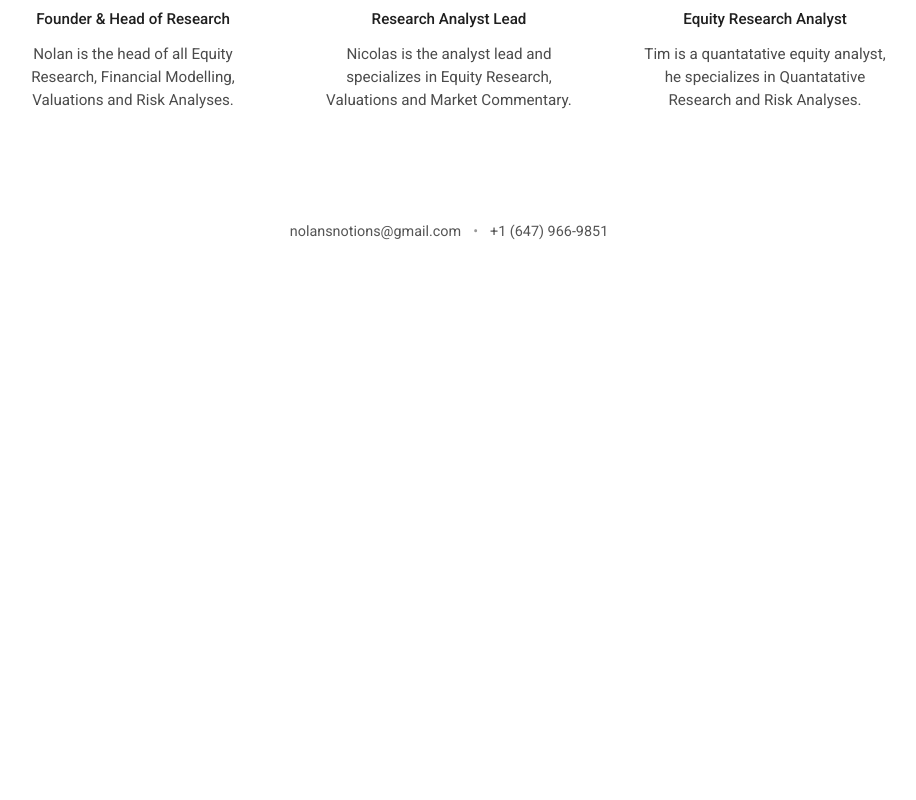
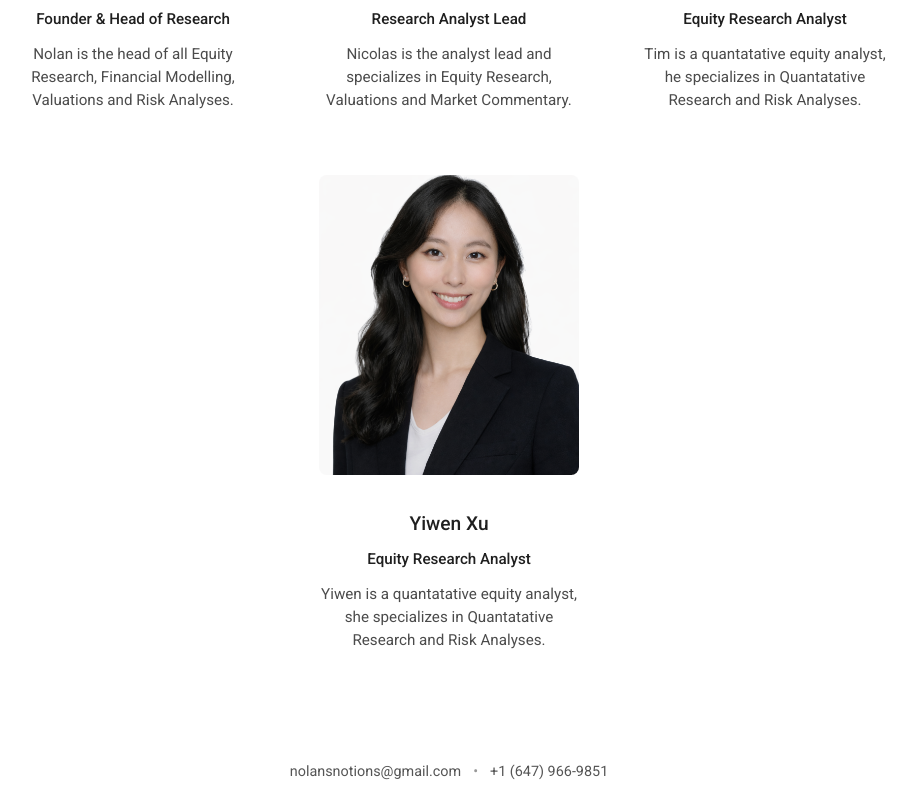
Before and after one commit to NolanKushnir04/capital-notions, a Next.js app: page /about in a window 1280 px wide. Shown: the part 775-1575 px from the top of the page, without its empty margins (191-1107 px from the left). Before the commit the page ends 1035 px from the top, so only its background shows below. Built offline with nearby package versions, Linux system fonts and the light colour scheme.

Commit message:
Adding Yiwen headshot

```diff
--- a/app/about/page.tsx
+++ b/app/about/page.tsx
@@ -212,6 +212,58 @@ export default function AboutPage() {
           </p>
         </div>
 
+        {/* Team Member 4 */}
+        <div
+          style={{
+            width: "260px",
+            textAlign: "center",
+          }}
+        >
+          <img
+            src="/team/Linda.jpeg"
+            alt="Tim Sorochkin"
+            style={{
+              width: "260px",
+              height: "300px",
+              objectFit: "cover",
+              borderRadius: "8px",
+              marginBottom: "14px",
+              marginTop: "-8px",
+            }}
+          />
+
+          <h3
+            style={{
+              fontSize: "1.2rem",
+              fontWeight: 500,
+              marginBottom: "6px",
+            }}
+          >
+            Yiwen Xu
+          </h3>
+
+          <p
+            style={{
+                fontSize: "0.95rem",
+                fontWeight: 500,
+                marginBottom: "6px",
+            }}
+            >
+            Equity Research Analyst
+            </p>
+
+          <p
+            style={{
+              fontSize: "0.95rem",
+              lineHeight: 1.5,
+              opacity: 0.8,
+            }}
+          >
+            Yiwen is a quantatative equity analyst, she specializes in
+            Quantatative Research and Risk Analyses.
+          </p>
+        </div>
+
         {/* Add more team members by duplicating the block above */}
 
       </div>
```
Also changed, not shown: public/team/Linda.jpeg (added).
